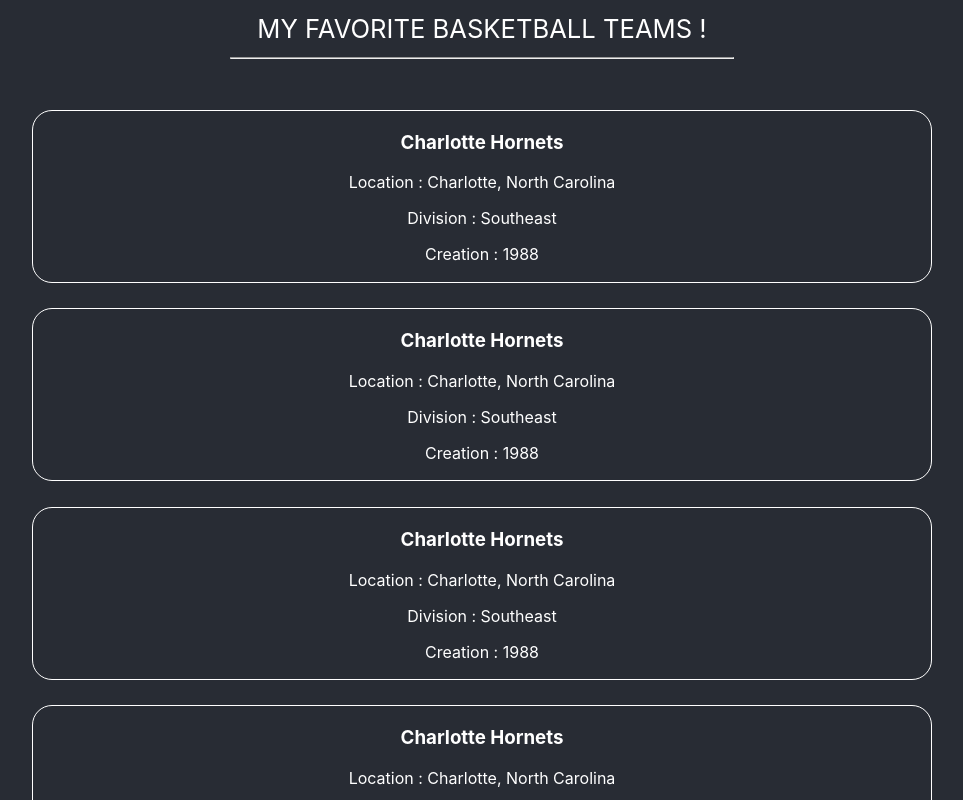
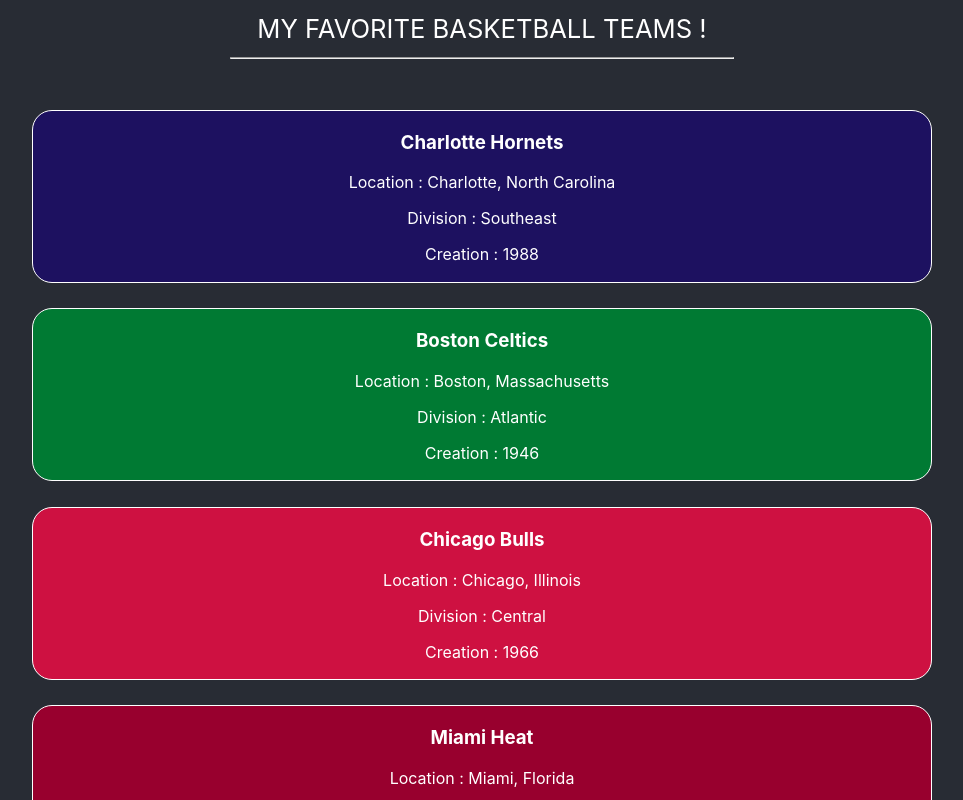
Before and after one commit to boutros-chaaya/fil_rouge_uha_4.0, a React (Create React App) app: page / in a window 1280 px wide. Shown: the top 800 px of the page, without its empty margins (158-1121 px from the left). Built offline with nearby package versions, Linux system fonts and the light colour scheme; data requests are answered from the project's data file.

Commit message:
teams component style and data

```diff
--- a/db.json
+++ b/db.json
@@ -6,7 +6,7 @@
       "location": "Charlotte, North Carolina",
       "division": "Southeast",
       "creation": "1988",
-      "colors": ["vert", "violet foncé", "gris", "blanc"],
+      "primaryColor": "#1D1160",
       "logo": "https://upload.wikimedia.org/wikipedia/en/c/c4/Charlotte_Hornets_%282014%29.svg"
     },
     {
@@ -15,7 +15,7 @@
       "location": "Boston, Massachusetts",
       "division": "Atlantic",
       "creation": "1946",
-      "colors": ["vert", "or", "noir", "brun", "blanc"],
+      "primaryColor": "#007A33",
       "logo": "https://upload.wikimedia.org/wikipedia/en/8/8f/Boston_Celtics.svg"
     },
     {
@@ -24,7 +24,7 @@
       "location": "Chicago, Illinois",
       "division": "Central",
       "creation": "1966",
-      "colors": ["rouge", "noir"],
+      "primaryColor": "#CE1141",
       "logo": "https://upload.wikimedia.org/wikipedia/en/thumb/6/67/Chicago_Bulls_logo.svg/239px-Chicago_Bulls_logo.svg.png"
     },
     {
@@ -33,7 +33,7 @@
       "location": "Miami, Florida",
       "division": "Southeast",
       "creation": "1988",
-      "colors": ["rouge", "noir", "jaune"],
+      "primaryColor": "#98002E",
       "logo": "https://upload.wikimedia.org/wikipedia/en/thumb/f/fb/Miami_Heat_logo.svg/200px-Miami_Heat_logo.svg.png"
     },
     {
@@ -42,7 +42,7 @@
       "location": "New Orleans, Louisiana",
       "division": "Southeast",
       "creation": "2002",
-      "colors": ["bleu marine", "or", "rouge"],
+      "primaryColor": "#0C2340",
       "logo": "https://upload.wikimedia.org/wikipedia/en/thumb/0/0d/New_Orleans_Pelicans_logo.svg/246px-New_Orleans_Pelicans_logo.svg.png"
     },
     {
@@ -51,7 +51,7 @@
       "location": "Dallas, Texas",
       "division": "Southwest",
       "creation": "1980",
-      "colors": ["bleu roi", "bleu marine", "argent", "noir"],
+      "primaryColor": "#00538C",
       "logo": "https://upload.wikimedia.org/wikipedia/en/thumb/9/97/Dallas_Mavericks_logo.svg/248px-Dallas_Mavericks_logo.svg.png"
     }
   ],
--- a/public/index.html
+++ b/public/index.html
@@ -24,7 +24,7 @@
       work correctly both with client-side routing and a non-root public URL.
       Learn how to configure a non-root public URL by running `npm run build`.
     -->
-    <title>React App</title>
+    <title>Fil Rouge</title>
   </head>
   <body>
     <noscript>You need to enable JavaScript to run this app.</noscript>
--- a/src/App.js
+++ b/src/App.js
@@ -1,70 +1,21 @@
 import "./App.css";
-import { useState } from "react";
+import { useState, useEffect } from "react";
 import Header from "./components/Header";
 import Teams from "./components/Teams";
 
 function App() {
-  const [data, setData] = useState([
-    {
-      "id": 1,
-      "name": "Charlotte Hornets",
-      "location": "Charlotte, North Carolina",
-      "division": "Southeast",
-      "creation": "1988",
-      "colors": ["vert", "violet foncé", "gris", "blanc"],
-      "logo": "https://upload.wikimedia.org/wikipedia/en/c/c4/Charlotte_Hornets_%282014%29.svg"
-    },
-    {
-      "id": 2,
-      "name": "Boston Celtics",
-      "location": "Boston, Massachusetts",
-      "division": "Atlantic",
-      "creation": "1946",
-      "colors": ["vert", "or", "noir", "brun", "blanc"],
-      "logo": "https://upload.wikimedia.org/wikipedia/en/8/8f/Boston_Celtics.svg"
-    },
-    {
-      "id": 3,
-      "name": "Chicago Bulls",
-      "location": "Chicago, Illinois",
-      "division": "Central",
-      "creation": "1966",
-      "colors": ["rouge", "noir"],
-      "logo": "https://upload.wikimedia.org/wikipedia/en/thumb/6/67/Chicago_Bulls_logo.svg/239px-Chicago_Bulls_logo.svg.png"
-    },
-    {
-      "id": 4,
-      "name": "Miami Heat",
-      "location": "Miami, Florida",
-      "division": "Southeast",
-      "creation": "1988",
-      "colors": ["rouge", "noir", "jaune"],
-      "logo": "https://upload.wikimedia.org/wikipedia/en/thumb/f/fb/Miami_Heat_logo.svg/200px-Miami_Heat_logo.svg.png"
-    },
-    {
-      "id": 5,
-      "name": "New Orleans Pelicans",
-      "location": "New Orleans, Louisiana",
-      "division": "Southeast",
-      "creation": "2002",
-      "colors": ["bleu marine", "or", "rouge"],
-      "logo": "https://upload.wikimedia.org/wikipedia/en/thumb/0/0d/New_Orleans_Pelicans_logo.svg/246px-New_Orleans_Pelicans_logo.svg.png"
-    },
-    {
-      "id": 6,
-      "name": "Dallas Mavericks",
-      "location": "Dallas, Texas",
-      "division": "Southwest",
-      "creation": "1980",
-      "colors": ["bleu roi", "bleu marine", "argent", "noir"],
-      "logo": "https://upload.wikimedia.org/wikipedia/en/thumb/9/97/Dallas_Mavericks_logo.svg/248px-Dallas_Mavericks_logo.svg.png"
-    }
-  ])
+  const [data, setData] = useState([]);
+
+  useEffect(() => {
+    fetch("http://localhost:8000/teams")
+      .then((response) => response.json())
+      .then((data) => setData(data));
+  }, []);
 
   return (
     <div className="App">
       <Header />
-      <Teams data={data}/>
+      <Teams data={data} />
     </div>
   );
 }
--- a/src/components/Teams.js
+++ b/src/components/Teams.js
@@ -3,13 +3,14 @@
 function Teams(props) {
   return (
     <div>
-      {props.data.map((index) => {
+      {props.data.map((object) => {
         return (
-          <div className="teamBox">
-            <h3>{props.data[0].name}</h3>
-            <p>Location : {props.data[0].location}</p>
-            <p>Division : {props.data[0].division}</p>
-            <p>Creation : {props.data[0].creation}</p>
+          <div className="teamBox" style={{backgroundColor: object.primaryColor}}>
+            <h3>{object.name}</h3>
+            <p>Location : {object.location}</p>
+            <p>Division : {object.division}</p>
+            <p>Creation : {object.creation}</p>
+            {console.log(object.primaryColor)}
           </div>
         );
       })}
```
